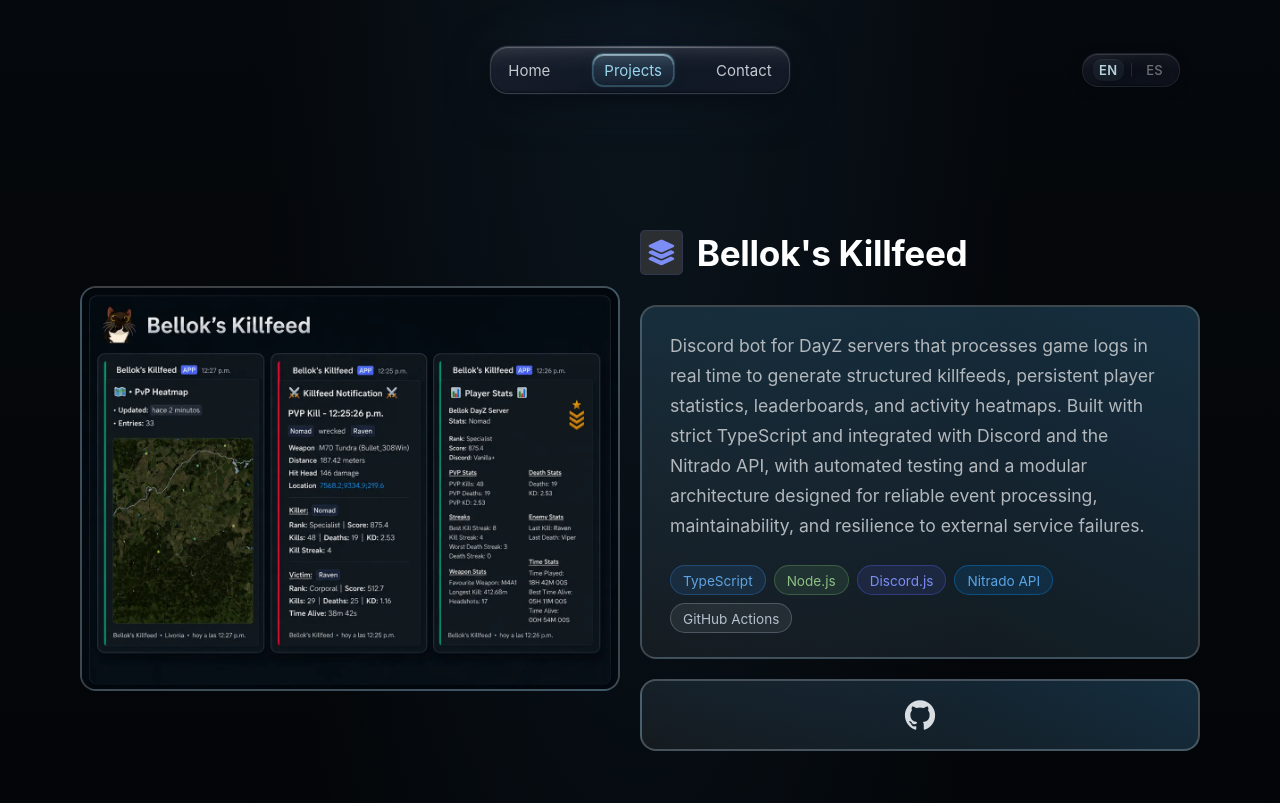
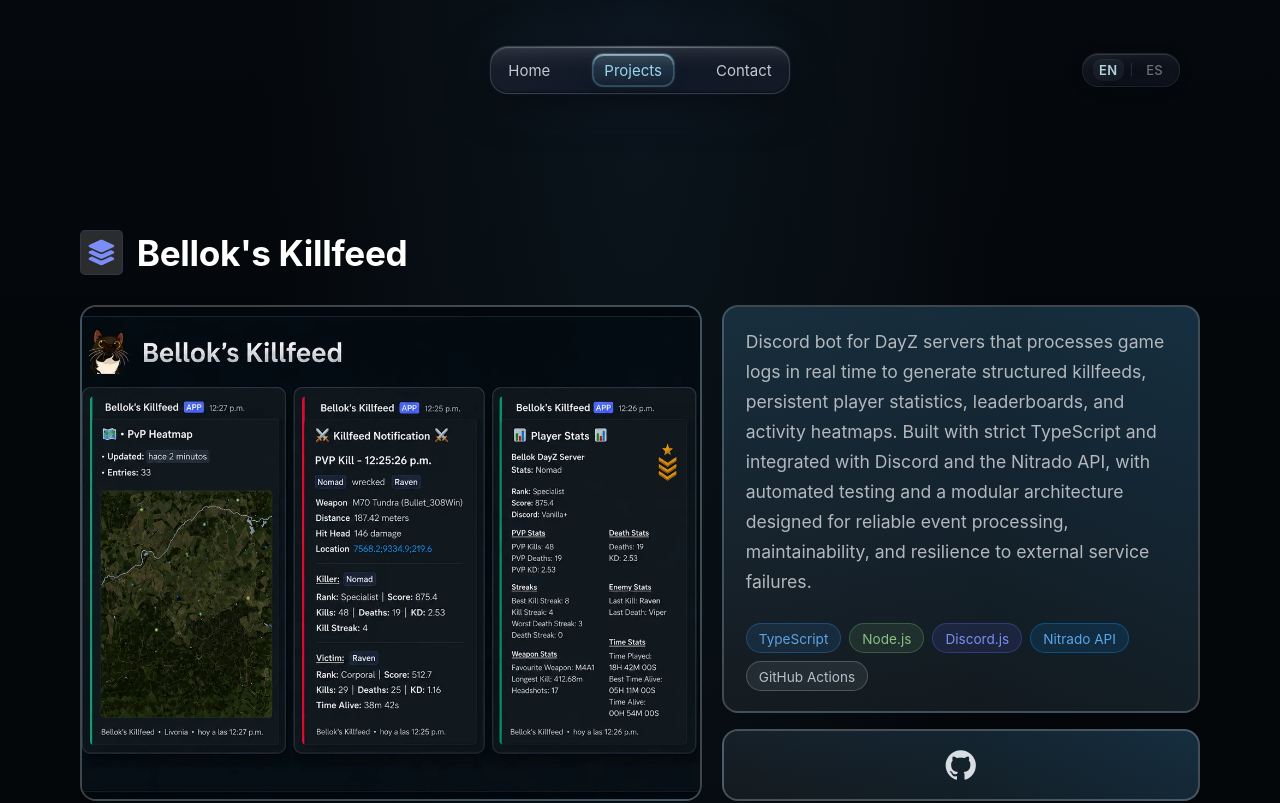
Before and after one commit to Marcodggz/portfolio, a React (Vite) app: page /projects in a window 1280 px wide. Shown: the top 803 px of the page. Built offline with nearby package versions, Linux system fonts and the light colour scheme.

Commit message:
style(projects): refine desktop project card layout

```diff
--- a/src/components/projects/ProjectCard/ProjectCard.module.css
+++ b/src/components/projects/ProjectCard/ProjectCard.module.css
@@ -22,10 +22,10 @@
     "github github";
 }
 
-/* ─── Title area — no card, sits on page background ── */
+/* ─── Title area — aligns with the image's inner edge ── */
 .projectTitleArea {
   grid-area: title;
-  padding: 4px 0 10px;
+  padding: 4px 0 14px;
 }
 
 /* ─── Screenshot ─────────────────────────────────────── */
@@ -438,36 +438,60 @@
 }
 
 /* ─── Tablet landscape / Desktop  ≥ 1024 px ──────────
-   Two-column card: image left (2fr), content right.
-   The page list stays vertical — this only changes
-   the internal layout of each card.                  */
+   Side-by-side project scene: image first in the visual
+   hierarchy, with the supporting content beside it.    */
 @media (min-width: 1024px) {
   .gridProject {
-    grid-template-columns: 2fr 1fr 1fr;
+    grid-template-columns: minmax(0, 1.3fr) minmax(360px, 1fr);
     grid-template-areas:
-      "image  title   title"
-      "image  text    text"
-      "image  link    github";
+      "title title"
+      "image text"
+      "image actions";
     grid-template-rows: auto 1fr auto;
-    gap: 20px;
+    gap: 16px 20px;
   }
 
   /* When there's no live URL, GitHub button spans full width on desktop too */
   .gridProject[data-has-live-url="false"] {
     grid-template-areas:
-      "image  title   title"
-      "image  text    text"
-      "image  github  github";
+      "title title"
+      "image text"
+      "image actions";
+    grid-template-rows: auto 1fr auto;
   }
 
-  /* Image panel stretches to match the full height of the right content stack */
-  .projectImages {
-    min-height: unset;
-    align-self: stretch;
-    align-items: stretch;
+  .linkButton,
+  .githubButton {
+    grid-area: actions;
   }
 
-  /* object-fit: cover — image fills the full container, no empty framing */
+  .linkButton + .githubButton {
+    margin-left: calc(50% + 8px);
+  }
+
+  .linkButton {
+    margin-right: calc(50% + 8px);
+  }
+
+  .githubButton {
+    margin-left: calc(50% + 8px);
+  }
+
+  .gridProject[data-has-live-url="false"] .githubButton {
+    margin: 0;
+  }
+
+  .projectImages {
+    align-self: stretch;
+    aspect-ratio: auto;
+    height: 100%;
+    min-height: 0;
+  }
+
+  .projectFlexContainer {
+    height: 100%;
+  }
+
   .pic {
     object-fit: cover;
     height: 100%;
@@ -484,8 +508,14 @@
   }
 
   .projectHeader {
-    padding: 24px 28px;
-    gap: 24px;
+    height: 100%;
+    padding: 20px 22px;
+    gap: 18px;
+    justify-content: space-between;
+  }
+
+  .languages {
+    margin-top: 8px;
   }
 
   .linkButton,
@@ -502,8 +532,11 @@
 
   /* Preserve Bellok's 4:3 screenshot proportions on desktop */
   .gridProject[data-project="bellok-s-killfeed"] .projectImages {
-    aspect-ratio: 4 / 3;
-    align-self: center;
+    aspect-ratio: auto;
+  }
+
+  .gridProject[data-project="portfolio"] .projectImages {
+    aspect-ratio: auto;
   }
 
   .pic[data-project-image="bellok-s-killfeed"] {
```
